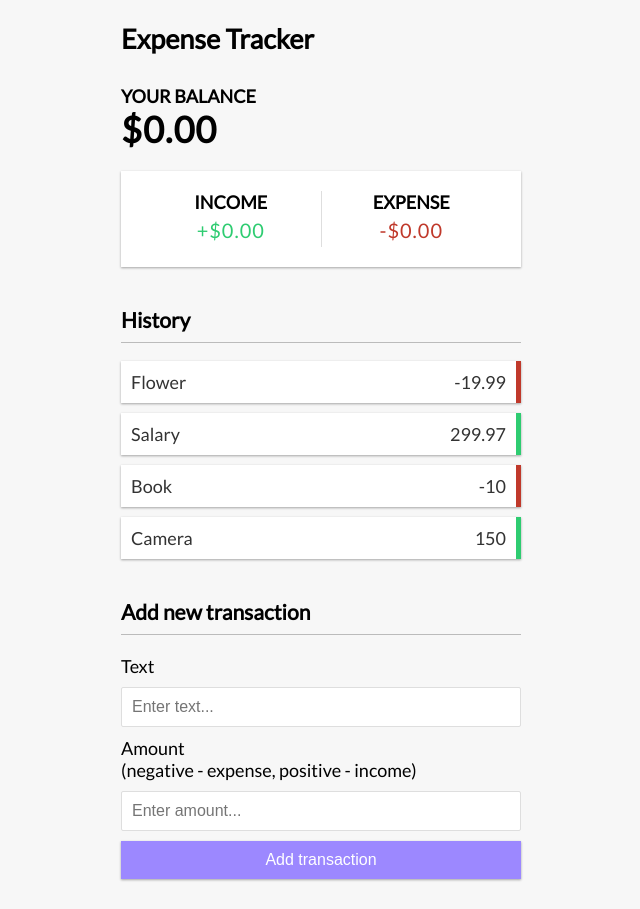
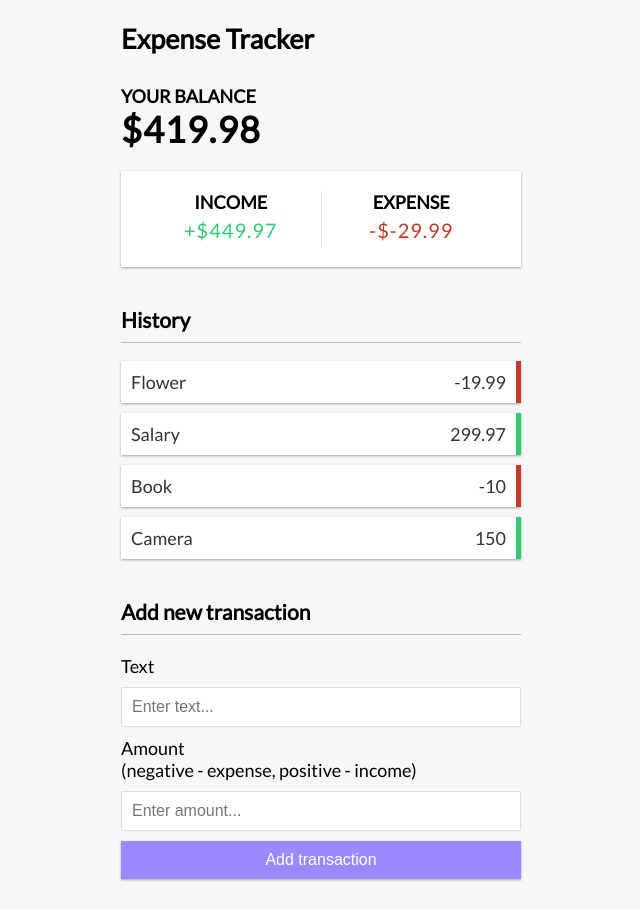
Before and after one commit to Zeeshnhmd/vue-expense-tracker, a Vue app: page / in a window 1280 px wide. Shown: the whole page, without its empty margins (319-959 px from the left). Built offline with nearby package versions, Linux system fonts and the light colour scheme.

Commit message:
feat: total for balance, income, expense

```diff
--- a/src/App.vue
+++ b/src/App.vue
@@ -1,15 +1,15 @@
 <template>
 	<Header />
 	<div class="container">
-		<Balance />
-		<IncomeExpenses />
+		<Balance :total="total" />
+		<IncomeExpenses :income="income" :expense="expense" />
 		<TransactionList :transactions="transactions" />
 		<AddTransaction />
 	</div>
 </template>
 
 <script setup>
-import { ref } from 'vue';
+import { computed, ref } from 'vue';
 
 import Header from './components/Header.vue';
 import Balance from './components/Balance.vue';
@@ -23,4 +23,31 @@
 	{ id: 3, text: 'Book', amount: -10 },
 	{ id: 4, text: 'Camera', amount: 150 },
 ]);
+
+// Get Total
+const total = computed(() => {
+	return transactions.value.reduce((acc, transaction) => {
+		return acc + transaction.amount;
+	}, 0);
+});
+
+// Get Income
+const income = computed(() => {
+	return transactions.value
+		.filter((el) => el.amount > 0)
+		.reduce((acc, transaction) => {
+			return acc + transaction.amount;
+		}, 0)
+		.toFixed(2);
+});
+
+// Get expenses
+const expense = computed(() => {
+	return transactions.value
+		.filter((el) => el.amount < 0)
+		.reduce((acc, transaction) => {
+			return acc + transaction.amount;
+		}, 0)
+		.toFixed(2);
+});
 </script>
--- a/src/components/Balance.vue
+++ b/src/components/Balance.vue
@@ -1,4 +1,15 @@
 <template>
 	<h4>Your Balance</h4>
-	<h1 id="balance">$0.00</h1>
+	<h1 id="balance">${{ total }}</h1>
 </template>
+
+<script setup>
+import { defineProps } from 'vue';
+
+const props = defineProps({
+	total: {
+		type: Number,
+		required: true,
+	},
+});
+</script>
--- a/src/components/IncomeExpenses.vue
+++ b/src/components/IncomeExpenses.vue
@@ -2,11 +2,26 @@
 	<div class="inc-exp-container">
 		<div>
 			<h4>Income</h4>
-			<p id="money-plus" class="money plus">+$0.00</p>
+			<p id="money-plus" class="money plus">+${{ income }}</p>
 		</div>
 		<div>
 			<h4>Expense</h4>
-			<p id="money-minus" class="money minus">-$0.00</p>
+			<p id="money-minus" class="money minus">-${{ expense }}</p>
 		</div>
 	</div>
 </template>
+
+<script setup>
+import { defineProps } from 'vue';
+
+const props = defineProps({
+	income: {
+		type: Number,
+		required: true,
+	},
+	expense: {
+		type: Number,
+		required: true,
+	},
+});
+</script>
```
